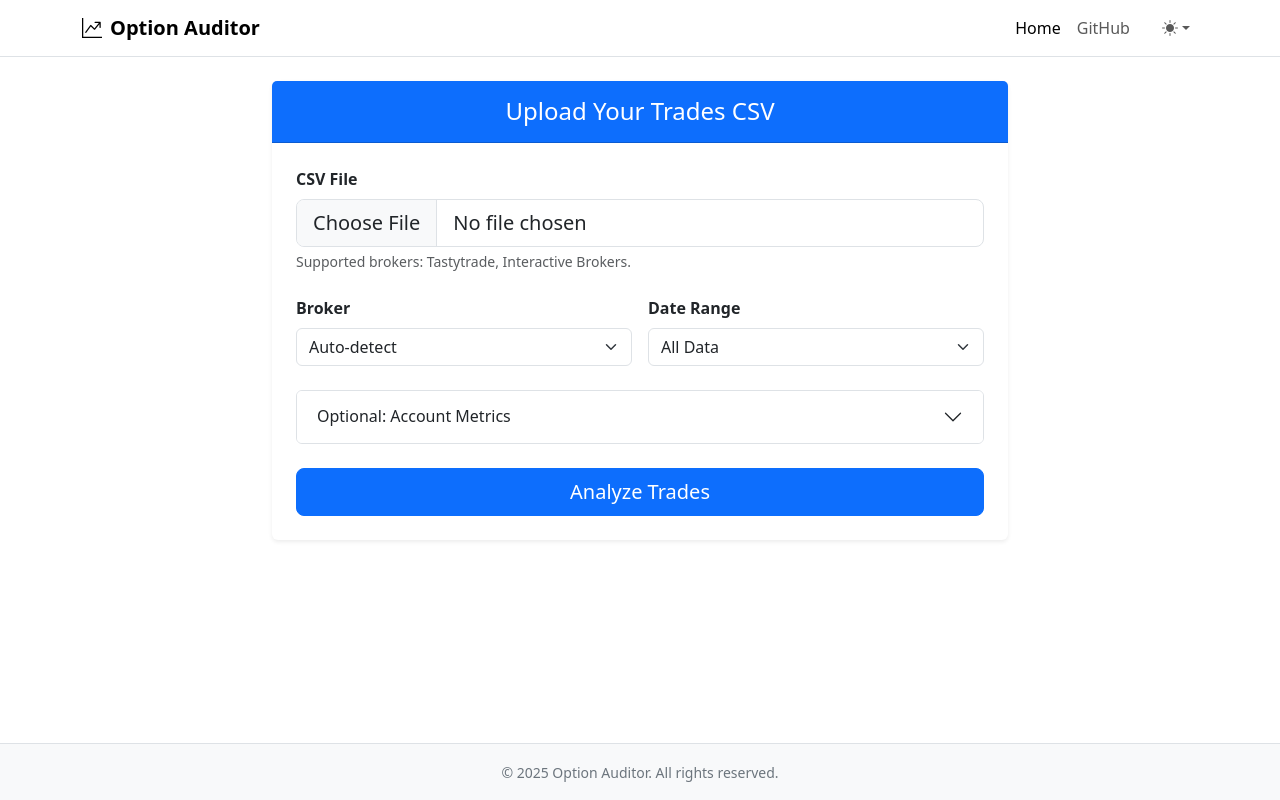
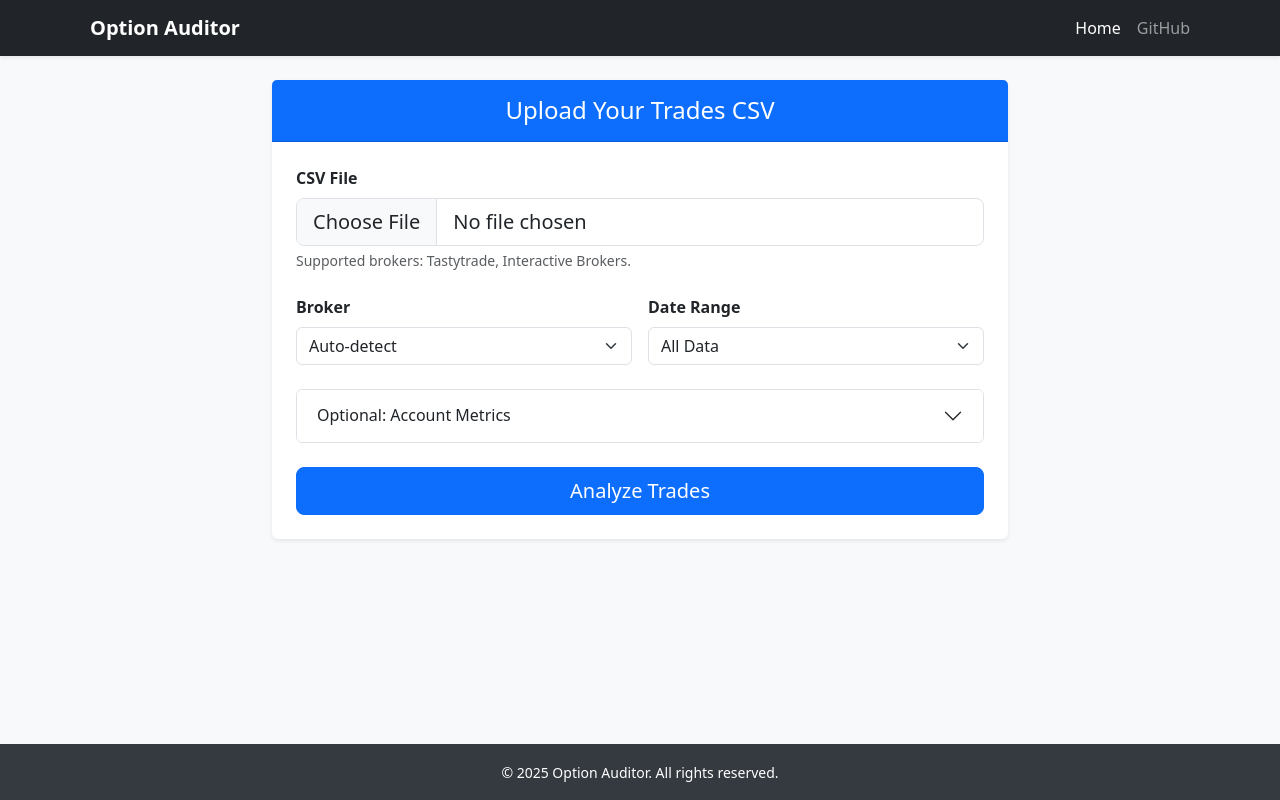
Before and after one commit to Ramkumar78/OptionThetaRisk, a Flask app: page / in a window 1280 px wide. Run offline with Flask 3, Linux system fonts and the light colour scheme; some libraries are stand-ins or nearby versions.

Commit message:
Modernize UI with Bootstrap 5 and add report cleanup (#3)
* Modernize UI with Bootstrap 5 and add report cleanup

- Replaced Pico.css with Bootstrap 5 in `base.html`, `upload.html`, `results.html`.
- Added a proper Header (Navbar) and Footer to the web application.
- Styled tables and forms for a modern look.
- Added a background thread in `webapp/app.py` to delete report directories older than 1 hour to prevent unlimited disk usage.
- Updated `tests/test_webapp.py` to match the new UI content.

* add parsers models

---------

```diff
--- a/webapp/templates/base.html
+++ b/webapp/templates/base.html
@@ -1,13 +1,11 @@
 <!doctype html>
-<html lang="en" data-bs-theme="light">
+<html lang="en">
 <head>
   <meta charset="UTF-8">
   <meta name="viewport" content="width=device-width, initial-scale=1.0">
   <title>Option Auditor</title>
   <!-- Bootstrap 5 CSS -->
   <link href="https://cdn.jsdelivr.net/npm/bootstrap@5.3.2/dist/css/bootstrap.min.css" rel="stylesheet">
-  <!-- Bootstrap Icons -->
-  <link rel="stylesheet" href="https://cdn.jsdelivr.net/npm/bootstrap-icons@1.11.1/font/bootstrap-icons.css">
   <!-- HTMX -->
   <script src="https://unpkg.com/htmx.org@1.9.10"></script>
   <style>
@@ -19,7 +17,7 @@
       display: flex;
       flex-direction: column;
       min-height: 100vh;
-      /* Background color handled by Bootstrap theme */
+      background-color: #f8f9fa;
     }
 
     main {
@@ -27,23 +25,16 @@
     }
 
     .footer {
+      background-color: #343a40;
+      color: #fff;
       padding: 1rem 0;
       margin-top: auto;
-    }
-    /* Dark mode footer adjustments */
-    [data-bs-theme="dark"] .footer {
-      background-color: #212529;
-      color: #dee2e6;
-    }
-    [data-bs-theme="light"] .footer {
-      background-color: #f8f9fa;
-      color: #6c757d;
     }
   </style>
 </head>
 <body>
   <!-- Header / Navbar -->
-  <nav class="navbar navbar-expand-lg border-bottom mb-4" id="mainNav">
+  <nav class="navbar navbar-expand-lg navbar-dark bg-dark mb-4 shadow-sm">
     <div class="container">
       <a class="navbar-brand fw-bold" href="/">
         <i class="bi bi-graph-up-arrow me-2"></i>Option Auditor
@@ -52,36 +43,12 @@
         <span class="navbar-toggler-icon"></span>
       </button>
       <div class="collapse navbar-collapse" id="navbarContent">
-        <ul class="navbar-nav ms-auto mb-2 mb-lg-0 align-items-center">
+        <ul class="navbar-nav ms-auto mb-2 mb-lg-0">
           <li class="nav-item">
             <a class="nav-link active" aria-current="page" href="/">Home</a>
           </li>
           <li class="nav-item">
             <a class="nav-link" href="https://github.com/yourrepo/option_auditor" target="_blank">GitHub</a>
-          </li>
-          <!-- Theme Switcher -->
-          <li class="nav-item dropdown ms-lg-3">
-            <button class="btn btn-link nav-link dropdown-toggle d-flex align-items-center" id="bd-theme" type="button" aria-expanded="false" data-bs-toggle="dropdown" data-bs-display="static">
-              <i class="bi bi-sun-fill theme-icon-active"></i>
-              <span class="d-lg-none ms-2">Toggle theme</span>
-            </button>
-            <ul class="dropdown-menu dropdown-menu-end" aria-labelledby="bd-theme">
-              <li>
-                <button type="button" class="dropdown-item d-flex align-items-center" data-bs-theme-value="light">
-                  <i class="bi bi-sun-fill me-2 opacity-50"></i> Light
-                </button>
-              </li>
-              <li>
-                <button type="button" class="dropdown-item d-flex align-items-center" data-bs-theme-value="dark">
-                  <i class="bi bi-moon-stars-fill me-2 opacity-50"></i> Dark
-                </button>
-              </li>
-              <li>
-                <button type="button" class="dropdown-item d-flex align-items-center" data-bs-theme-value="auto">
-                  <i class="bi bi-circle-half me-2 opacity-50"></i> Auto
-                </button>
-              </li>
-            </ul>
           </li>
         </ul>
       </div>
@@ -94,7 +61,7 @@
   </main>
 
   <!-- Footer -->
-  <footer class="footer text-center border-top">
+  <footer class="footer text-center">
     <div class="container">
       <small>&copy; 2025 Option Auditor. All rights reserved.</small>
     </div>
@@ -104,82 +71,6 @@
   <script src="https://cdn.jsdelivr.net/npm/bootstrap@5.3.2/dist/js/bootstrap.bundle.min.js"></script>
 
   <script>
-    // Theme Switcher Logic (Bootstrap 5)
-    /*!
-     * Color mode toggler for Bootstrap's docs (https://getbootstrap.com/)
-     * Copyright 2011-2023 The Bootstrap Authors
-     * Licensed under the Creative Commons Attribution 3.0 Unported License.
-     */
-    (() => {
-      'use strict'
-
-      const getStoredTheme = () => localStorage.getItem('theme')
-      const setStoredTheme = theme => localStorage.setItem('theme', theme)
-
-      const getPreferredTheme = () => {
-        const storedTheme = getStoredTheme()
-        if (storedTheme) {
-          return storedTheme
-        }
-        return window.matchMedia('(prefers-color-scheme: dark)').matches ? 'dark' : 'light'
-      }
-
-      const setTheme = theme => {
-        if (theme === 'auto' && window.matchMedia('(prefers-color-scheme: dark)').matches) {
-          document.documentElement.setAttribute('data-bs-theme', 'dark')
-        } else {
-          document.documentElement.setAttribute('data-bs-theme', theme)
-        }
-      }
-
-      setTheme(getPreferredTheme())
-
-      const showActiveTheme = (theme, focus = false) => {
-        const themeSwitcher = document.querySelector('#bd-theme')
-        if (!themeSwitcher) {
-          return
-        }
-        const themeSwitcherIcon = document.querySelector('.theme-icon-active')
-        const btnToActive = document.querySelector(`[data-bs-theme-value="${theme}"]`)
-        if(!btnToActive) return;
-        const iconOfActiveBtn = btnToActive.querySelector('i').classList[1]
-
-        document.querySelectorAll('[data-bs-theme-value]').forEach(element => {
-          element.classList.remove('active')
-          element.setAttribute('aria-pressed', 'false')
-        })
-
-        btnToActive.classList.add('active')
-        btnToActive.setAttribute('aria-pressed', 'true')
-        themeSwitcherIcon.classList.remove('bi-sun-fill', 'bi-moon-stars-fill', 'bi-circle-half')
-        themeSwitcherIcon.classList.add(iconOfActiveBtn)
-
-        if (focus) {
-          themeSwitcher.focus()
-        }
-      }
-
-      window.matchMedia('(prefers-color-scheme: dark)').addEventListener('change', () => {
-        const storedTheme = getStoredTheme()
-        if (storedTheme !== 'light' && storedTheme !== 'dark') {
-          setTheme(getPreferredTheme())
-        }
-      })
-
-      window.addEventListener('DOMContentLoaded', () => {
-        showActiveTheme(getPreferredTheme())
-
-        document.querySelectorAll('[data-bs-theme-value]').forEach(toggle => {
-          toggle.addEventListener('click', () => {
-            const theme = toggle.getAttribute('data-bs-theme-value')
-            setStoredTheme(theme)
-            setTheme(theme)
-            showActiveTheme(theme, true)
-          })
-        })
-      })
-    })()
-
     // HTMX progress indicator handling
     document.body.addEventListener('htmx:beforeRequest', function(evt) {
       const btn = document.getElementById('analyze-btn');
```
Also changed, not shown: tests/test_webapp.py (+2 -7 lines), 1 other file.
